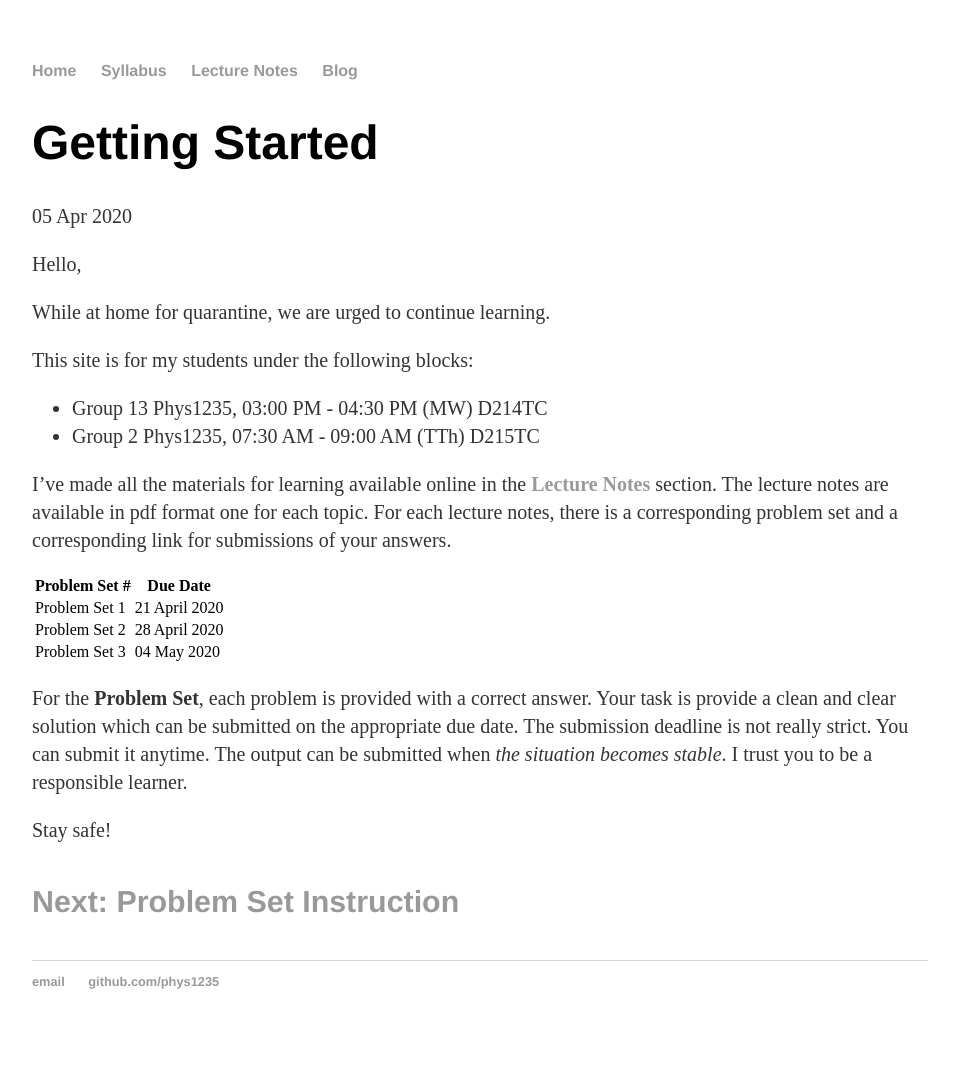
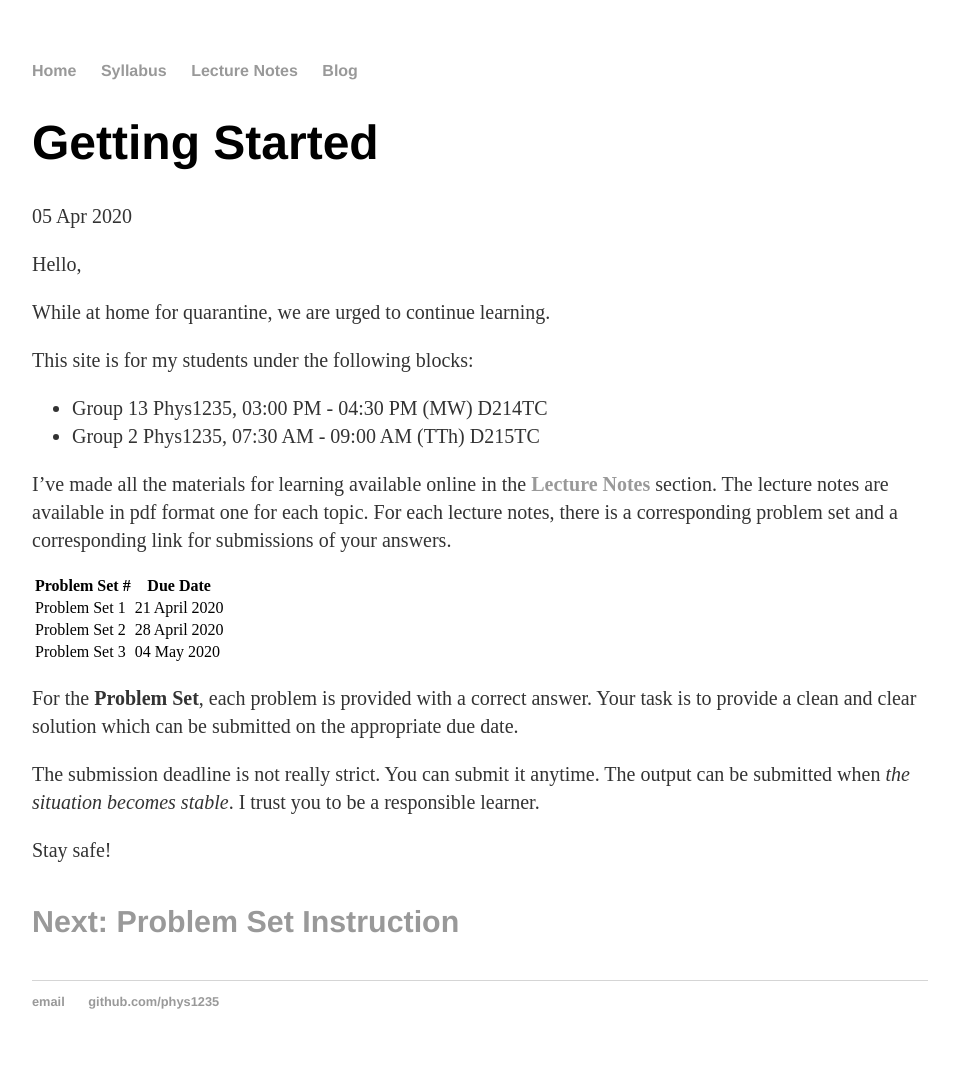
Before and after one commit to phys1235/phys1235.github.io, a Jekyll site: the page built from _posts/2020-04-05-getting-started.md, in a window 1280 px wide. Shown: the whole page, without its empty margins (160-1119 px from the left). Built offline with Jekyll 4.4.1, drawn with Linux system fonts in a browser that asks for light colours.

Commit message:
update blog

```diff
--- a/_posts/2020-04-05-getting-started.md
+++ b/_posts/2020-04-05-getting-started.md
@@ -21,7 +21,8 @@ I've made all the materials for learning available online in the **[Lecture Note
 | Problem Set 2 | 28 April 2020 |
 | Problem Set 3 | 04 May 2020   |
 
-For the **Problem Set**, each problem is provided with a correct answer. Your task is provide a clean and clear solution which can be submitted on the appropriate due date.
+For the **Problem Set**, each problem is provided with a correct answer. Your task is to provide a clean and clear solution which can be submitted on the appropriate due date.
+
 The submission deadline is not really strict. You can submit it anytime. The output can be submitted when *the situation becomes stable*. I trust you to be a responsible learner.
 
 Stay safe!
```
Also changed, not shown: _posts/2020-04-07-problem-set-instruction.md (renamed from _posts/2020-04-06-problem-set-instruction.md, +1 -1 lines).
